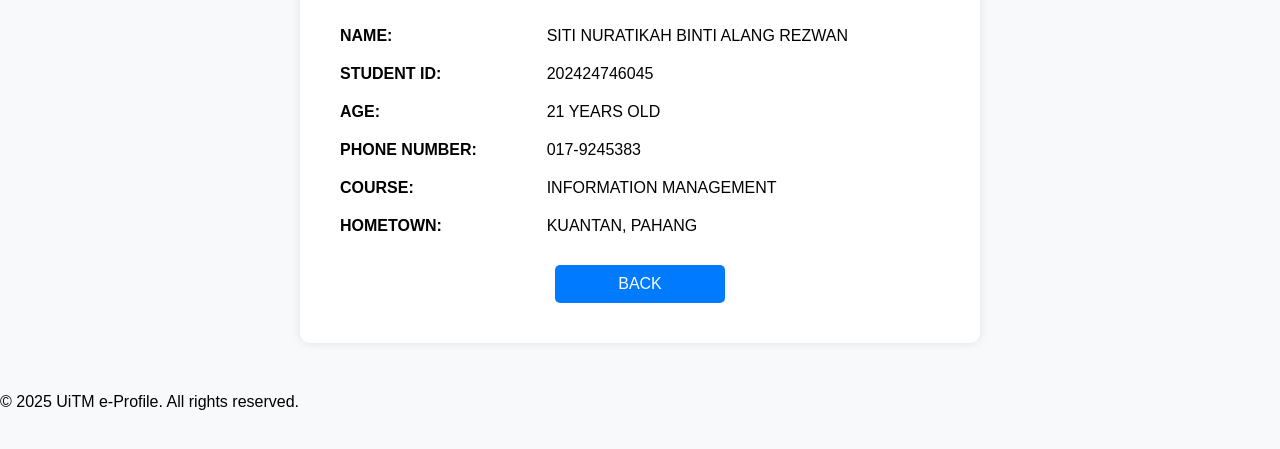
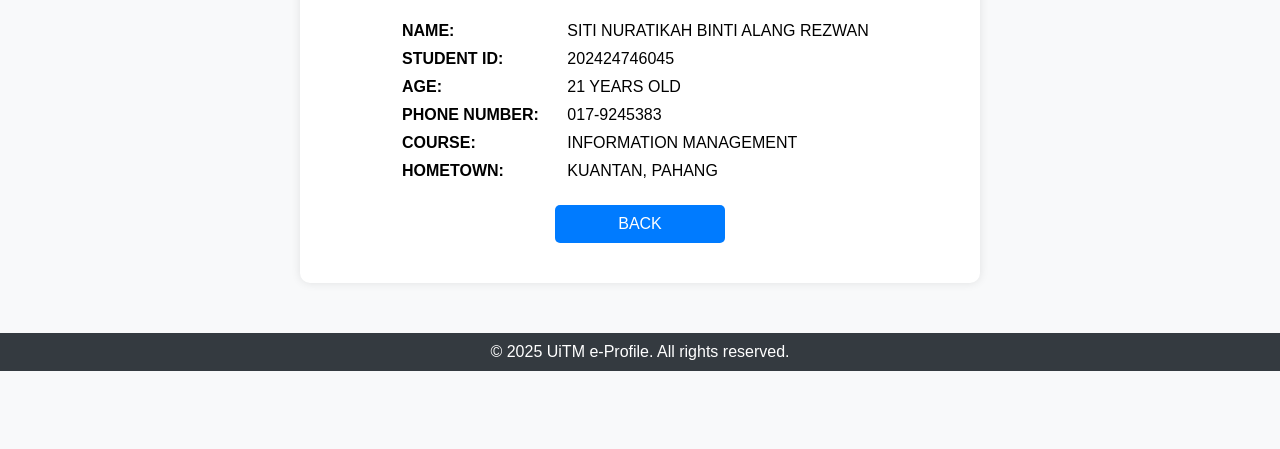
Before and after one commit to aishah08/student-uitm-e-profile, a plain HTML site: page profile1.html in a window 1280 px wide. Shown: the part 291-740 px from the top of the page. Drawn offline with Linux system fonts and the light colour scheme.

Commit message:
Update profile1.html

```diff
--- a/profile1.html
+++ b/profile1.html
@@ -1,24 +1,4 @@
 <!DOCTYPE html>
-<html lang="ms">
-<head>
-    <meta charset="UTF-8">
-    <meta name="viewport" content="width=device-width, initial-scale=1.0">
-    <title>PROFILE OF SITI NURATIKAH</title>
-    <link rel="stylesheet" href="styles.css">
-    <style>
-        body {
-            font-family: Arial, sans-serif;
-            background-color: #f8f9fa;
-            margin: 0;
-            padding: 0;
-        }
-        .profile-container {
-            width: 50%;
-            margin: 50px auto;
-            padding: 20px;
-            background: white;
-            box-shadow: 0px 0px 10px rgba(0, 0, 0, 0.1);
-            border-radius: 10px;<!DOCTYPE html>
 <html lang="ms">
 <head>
     <meta charset="UTF-8">
@@ -62,11 +42,9 @@
         }
         .profile-info p {
             display: flex;
-            align-items: center;
             justify-content: space-between;
-            width: 100%;
-            margin: 10px 0;
-            font-size: 16px;
+            width: 80%;
+            margin: 5px auto;
         }
         .label {
             font-weight: bold;
@@ -101,7 +79,7 @@
 <body>
     <div class="profile-container">
         <h2>PROFILE</h2>
-        <img src="profile/ATIKAH.jpg" class="profile-picture" alt="Profile Picture">
+       <img src="https://aishah08.github.io/student-uitm-e-profile/profile/ATIKAH.jpg" class="profile-picture" alt="Profile Picture">
         <div class="profile-info">
             <p><span class="label">NAME:</span> <span class="value">SITI NURATIKAH BINTI ALANG REZWAN</span></p>
             <p><span class="label">STUDENT ID:</span> <span class="value">202424746045</span></p>
```
